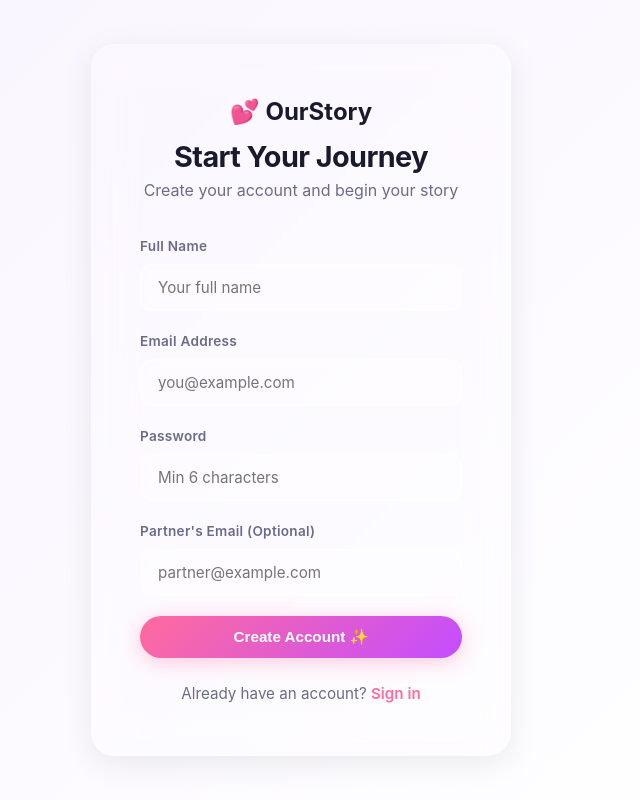
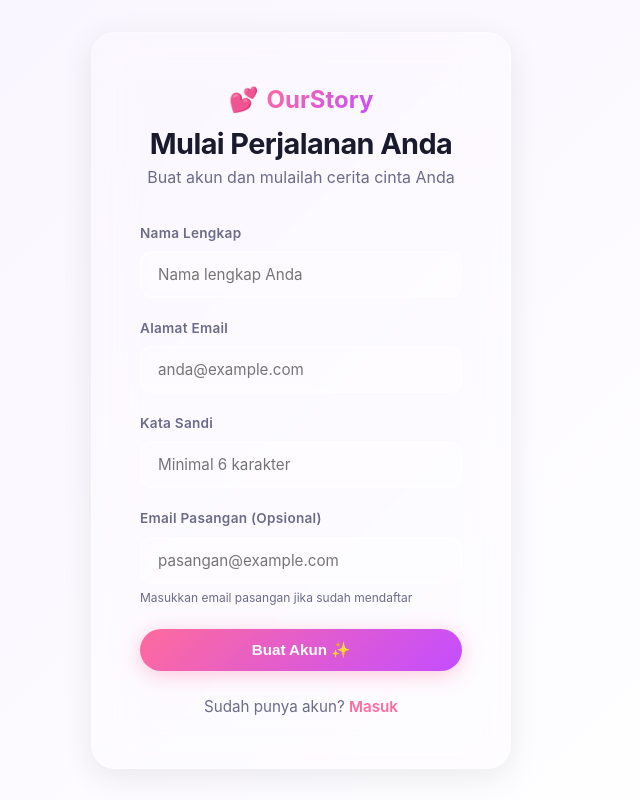
Before and after one commit to AdminOshibase48/Webkitaberdua_v.2.1, a plain HTML site: page register.html in a window 1280 px wide. Shown: the whole page, without its empty margins (339-979 px from the left). Drawn offline with nearby package versions, Linux system fonts and the light colour scheme.

Commit message:
Update register.html

```diff
--- a/register.html
+++ b/register.html
@@ -1,9 +1,9 @@
 <!DOCTYPE html>
-<html lang="en">
+<html lang="id">
 <head>
     <meta charset="UTF-8" />
     <meta name="viewport" content="width=device-width, initial-scale=1.0" />
-    <title>Get Started - OurStory Together</title>
+    <title>Daftar - OurStory Together</title>
     <link rel="manifest" href="manifest.json" />
     <link rel="icon" href="favicon.ico" />
     <link rel="stylesheet" href="css/globals.css" />
@@ -17,33 +17,37 @@
     <div class="auth-container">
         <div class="auth-card glass">
             <div class="auth-header">
-                <div class="logo">💕 OurStory</div>
-                <h1>Start Your Journey</h1>
-                <p>Create your account and begin your story</p>
+                <div class="logo">
+                    <span class="logo-icon">💕</span>
+                    <span class="logo-text">OurStory</span>
+                </div>
+                <h1>Mulai Perjalanan Anda</h1>
+                <p>Buat akun dan mulailah cerita cinta Anda</p>
             </div>
 
             <form id="register-form" class="auth-form">
                 <div class="form-group">
-                    <label for="full-name">Full Name</label>
-                    <input type="text" id="full-name" placeholder="Your full name" required />
+                    <label for="full-name">Nama Lengkap</label>
+                    <input type="text" id="full-name" placeholder="Nama lengkap Anda" required autocomplete="name" />
                 </div>
                 <div class="form-group">
-                    <label for="email">Email Address</label>
-                    <input type="email" id="email" placeholder="you@example.com" required />
+                    <label for="email">Alamat Email</label>
+                    <input type="email" id="email" placeholder="anda@example.com" required autocomplete="email" />
                 </div>
                 <div class="form-group">
-                    <label for="password">Password</label>
-                    <input type="password" id="password" placeholder="Min 6 characters" required minlength="6" />
+                    <label for="password">Kata Sandi</label>
+                    <input type="password" id="password" placeholder="Minimal 6 karakter" required minlength="6" autocomplete="new-password" />
                 </div>
                 <div class="form-group">
-                    <label for="partner-email">Partner's Email (Optional)</label>
-                    <input type="email" id="partner-email" placeholder="partner@example.com" />
+                    <label for="partner-email">Email Pasangan (Opsional)</label>
+                    <input type="email" id="partner-email" placeholder="pasangan@example.com" autocomplete="email" />
+                    <small style="color: var(--text-secondary); font-size: 0.75rem;">Masukkan email pasangan jika sudah mendaftar</small>
                 </div>
-                <button type="submit" class="btn btn-primary btn-full">Create Account ✨</button>
+                <button type="submit" class="btn btn-primary btn-full">Buat Akun ✨</button>
             </form>
 
             <div class="auth-footer">
-                <p>Already have an account? <a href="/login.html">Sign in</a></p>
+                <p>Sudah punya akun? <a href="login.html">Masuk</a></p>
             </div>
         </div>
     </div>
@@ -51,6 +55,8 @@
     <script src="https://cdn.jsdelivr.net/npm/@supabase/supabase-js@2"></script>
     <script src="js/utils.js"></script>
     <script src="js/supabase.js"></script>
+    <script src="js/ui.js"></script>
     <script src="js/auth.js"></script>
+    <script src="js/app.js"></script>
 </body>
 </html>
```
